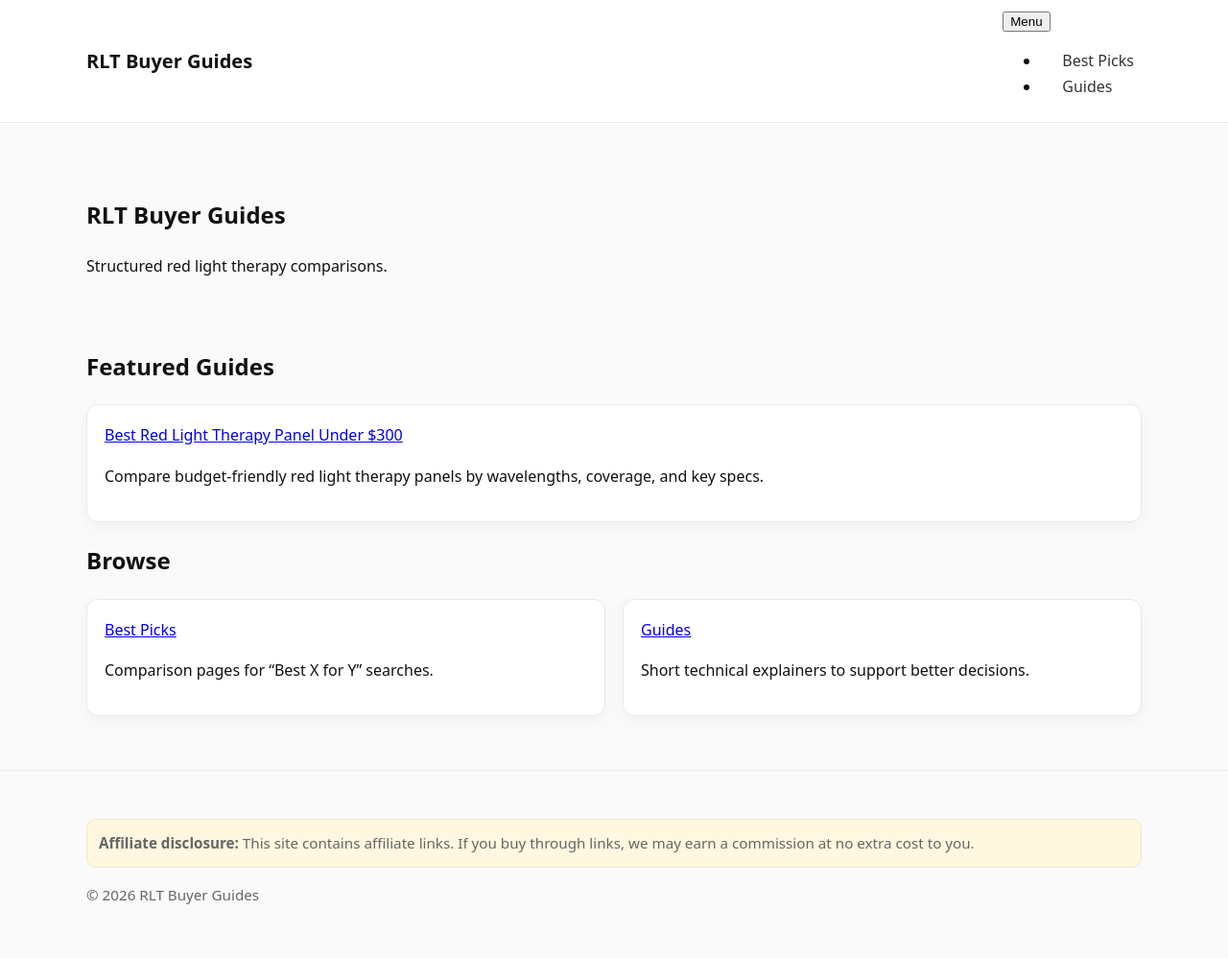
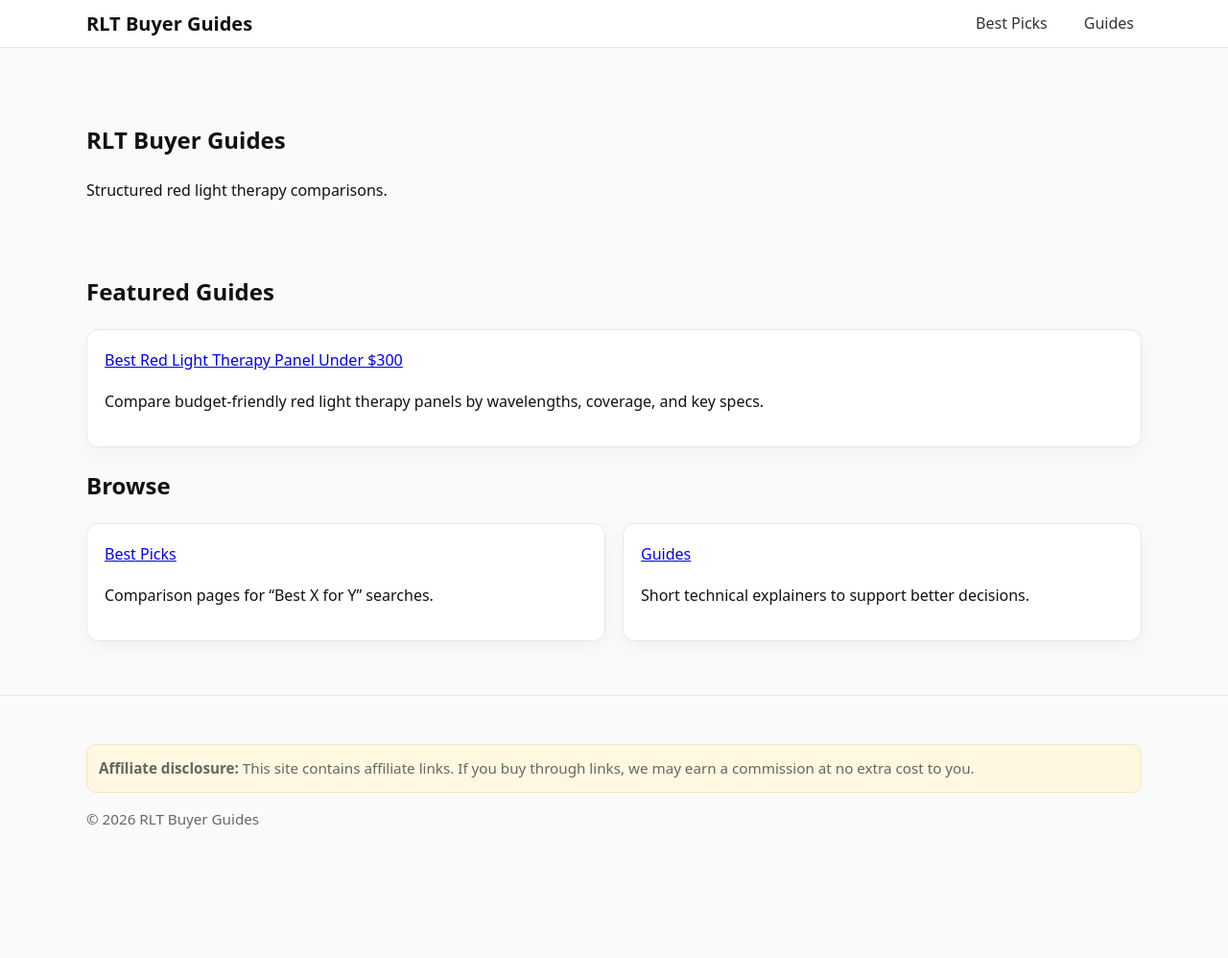
Before and after one commit to MoxieisMax/moxieismax.github.io, a Jekyll site: the page built from index.md, in a window 1280 px wide. Shown: the whole page at 96% size. Built offline with Jekyll 4.4.1, drawn with Linux system fonts in a browser that asks for light colours; after the commit the page ends 920 px from its top, so only the background shows below that.

Commit message:
ui: add mobile nav toggle JS and responsive nav styles

```diff
--- a/_includes/footer.html
+++ b/_includes/footer.html
@@ -4,3 +4,5 @@
     <p class="fineprint">© {{ "now" | date: "%Y" }} {{ site.title }}</p>
   </div>
 </footer>
+
+<script src="{{ '/assets/js/site.js' | relative_url }}"></script>
--- a/assets/css/style.css
+++ b/assets/css/style.css
@@ -6,6 +6,11 @@
 .brand { text-decoration:none; font-weight:700; color:#111; font-size:1.25rem; }
 .nav a { margin-left:14px; text-decoration:none; color:#333; padding:6px 8px; border-radius:8px; }
 .nav a:hover, .nav a:focus { background: rgba(11,102,255,0.06); color:var(--accent); outline: none; }
+
+.nav-list { list-style: none; margin: 0; padding: 0; display: flex; gap: 8px; align-items: center; }
+.nav-list li { display: inline-block; }
+.nav-toggle { display: none; background: transparent; border: 1px solid transparent; padding: 6px 8px; border-radius: 8px; cursor: pointer; }
+
 .hero { padding: 36px 0; }
 .cards { display:grid; grid-template-columns: repeat(auto-fit, minmax(260px, 1fr)); gap:18px; }
 .card { border:1px solid #e8e8e8; border-radius:var(--card-radius); padding:18px; background:#fff; box-shadow: 0 6px 18px rgba(15,15,15,0.04); transition:transform .18s ease, box-shadow .18s ease; }
@@ -28,4 +33,8 @@
 	.header-inner { padding:6px 0; }
 	.brand { font-size:1.05rem; }
 	.cards { gap:12px; }
+	.nav-toggle { display: inline-block; }
+	.nav-list { display: none; position: absolute; right: var(--pad); top: 64px; flex-direction: column; background: #fff; padding: 10px; box-shadow: 0 8px 20px rgba(0,0,0,0.08); border-radius: 10px; }
+	.nav-list.show { display: flex; }
+	.nav-list li { display: block; margin: 6px 0; }
 }
--- /dev/null
+++ b/assets/js/site.js
@@ -0,0 +1,10 @@
+document.addEventListener('DOMContentLoaded', function () {
+  const btn = document.querySelector('.nav-toggle');
+  const nav = document.getElementById('site-navigation');
+  if (!btn || !nav) return;
+  btn.addEventListener('click', function () {
+    const expanded = btn.getAttribute('aria-expanded') === 'true';
+    btn.setAttribute('aria-expanded', String(!expanded));
+    nav.classList.toggle('show');
+  });
+});
```
